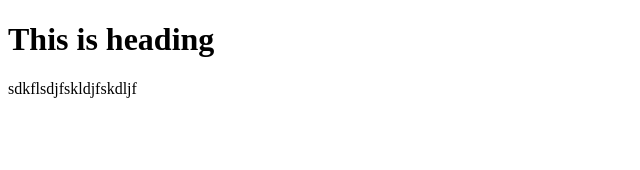
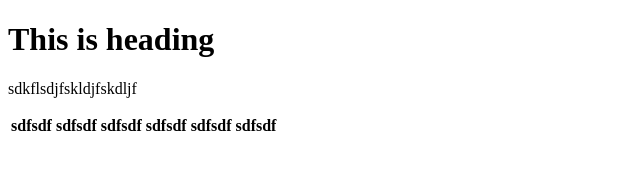
Before and after one commit to aveein/test-myproject, a plain HTML site: page index.html in a window 1280 px wide. Shown: the whole page, without its empty margins (0-640 px from the left). Drawn offline with Linux system fonts and the light colour scheme.

Commit message:
second push

```diff
--- a/index.html
+++ b/index.html
@@ -9,5 +9,15 @@
 <body>
     <h1>This is heading</h1>
     <p>sdkflsdjfskldjfskdljf</p>
+    <table>
+        <tr>
+            <th>sdfsdf</th>
+            <th>sdfsdf</th>
+            <th>sdfsdf</th>
+            <th>sdfsdf</th>
+            <th>sdfsdf</th>
+            <th>sdfsdf</th>
+        </tr>
+    </table>
 </body>
 </html>
```
